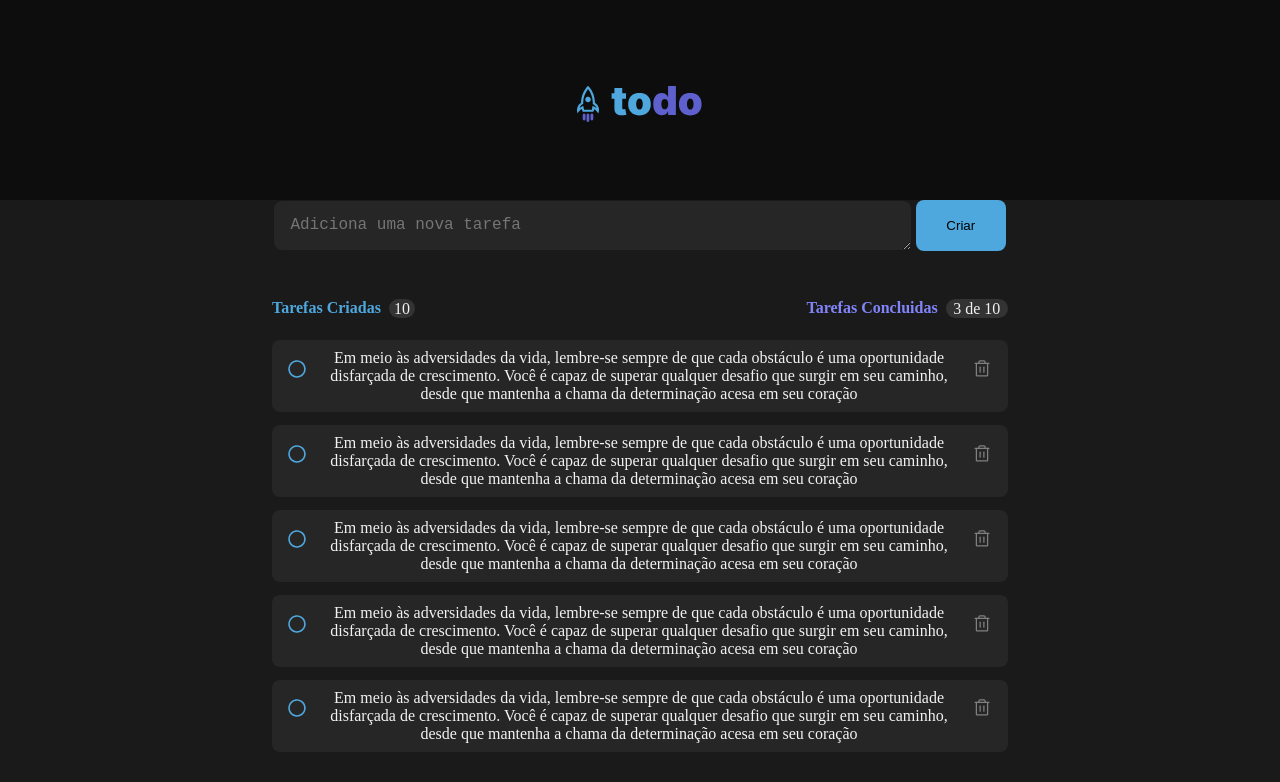
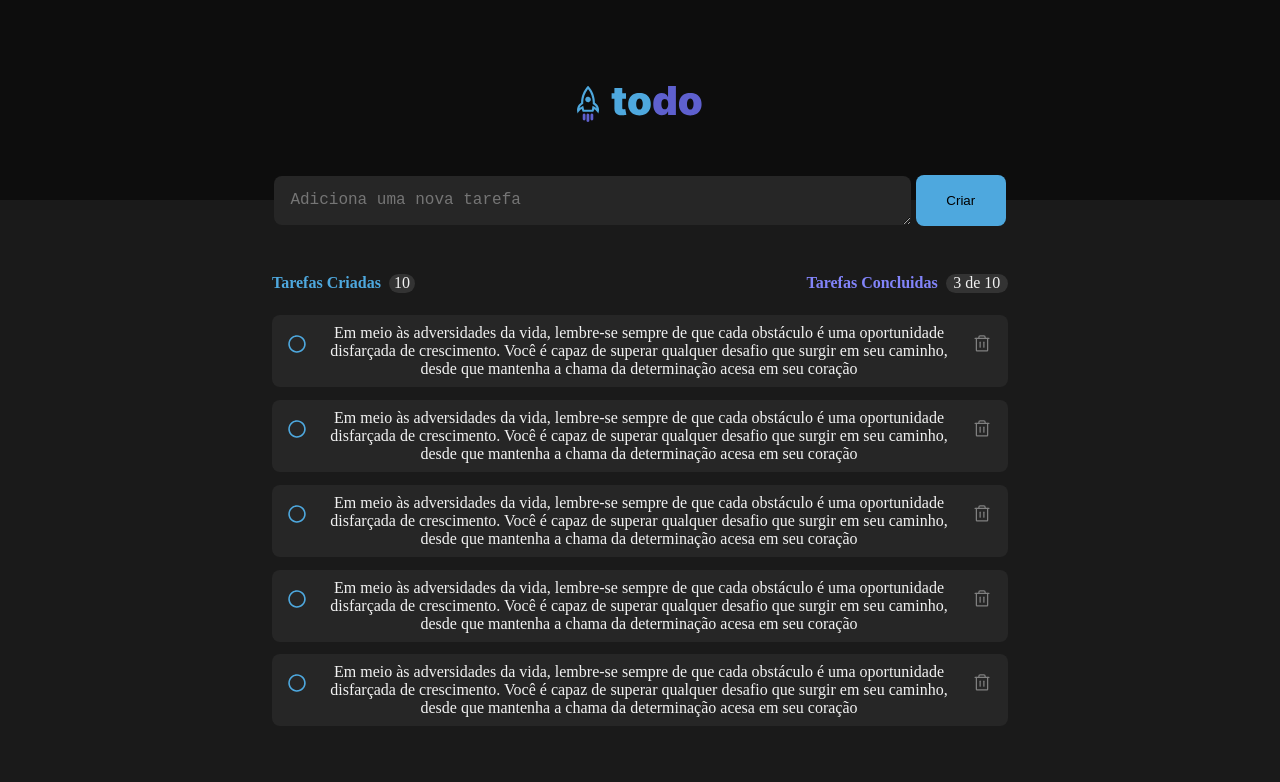
Before and after one commit to GabrielGCJ/desafio-01-react-js-rocketseat, a React (Vite) app: page / in a window 1280 px wide. Shown: the top 782 px of the page. Built offline with nearby package versions, Linux system fonts and the light colour scheme.

Commit message:
feature/update-margin-negative

```diff
--- a/src/components/TodoAdditionComponent/TodoAdditionComponent.module.css
+++ b/src/components/TodoAdditionComponent/TodoAdditionComponent.module.css
@@ -4,8 +4,6 @@
     justify-content: center;
     align-items: center;
     margin-top: calc(0px - 1.2rem - 6px);
-    /* width: 46rem; */
-    margin: 0rem 1rem;
 }
 
 .toDoForm textarea {
--- a/src/components/TodoItem/TodoItem.jsx
+++ b/src/components/TodoItem/TodoItem.jsx
@@ -1,6 +1,6 @@
 import { useState } from "react";
 import styles from "./TodoItem.module.css"
-import { Circle, CheckCircle, Trash } from "phosphor-react";
+import { Trash } from "phosphor-react";
 import concludedTrue from "../../assets/concludedTrue.svg"
 import concludedFalse from "../../assets/concludedFalse.svg"
 
```
